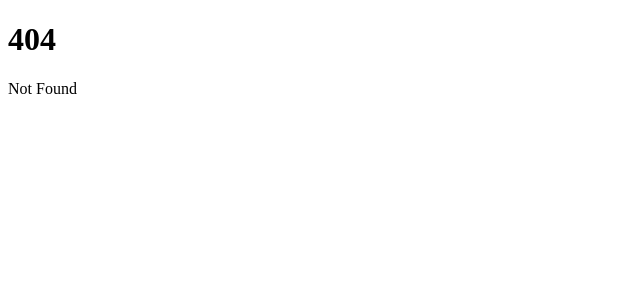
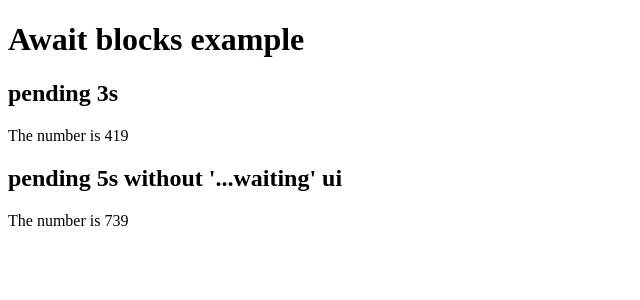
Before and after one commit to dante01yoon/svelte-tutorial, a SvelteKit app: page /logic-await in a window 1280 px wide. Before the commit this address had no page. Shown: the top 300 px of the page, without its empty margins (0-640 px from the left). Built offline with nearby package versions, Linux system fonts and the light colour scheme.

Commit message:
feat: add await block example page

```diff
--- a/src/routes/+page.svelte
+++ b/src/routes/+page.svelte
@@ -1,5 +1,5 @@
 <script>
-	const links = ['logic-key'];
+	const links = ['logic-key', 'logic-await'];
 </script>
 
 <title>svelte tutorial</title>
--- /dev/null
+++ b/src/routes/logic-await/+page.svelte
@@ -0,0 +1,24 @@
+<script>
+	import { getRandomNumber } from '~/utils';
+
+	let promise = getRandomNumber();
+	let promiseLong = getRandomNumber(5000);
+</script>
+
+<h1>Await blocks example</h1>
+<div>
+	<h2>pending 3s</h2>
+	{#await promise}
+		<p>...waiting</p>
+	{:then number}
+		<p>The number is {number}</p>
+	{:catch error}
+		<p style="color: red;">{error.message}</p>
+	{/await}
+</div>
+<div>
+	<h2>pending 5s without '...waiting' ui</h2>
+	{#await promiseLong then number}
+		<p>The number is {number}</p>
+	{/await}
+</div>
```
